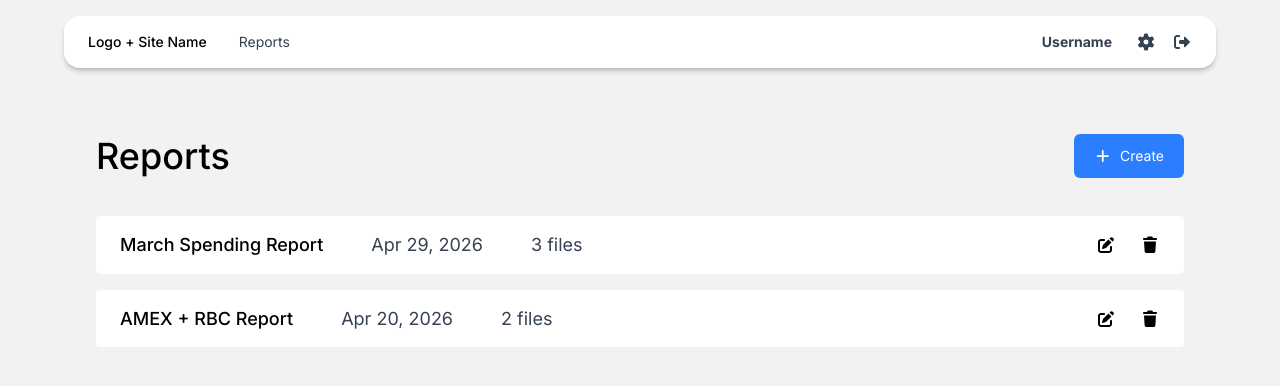
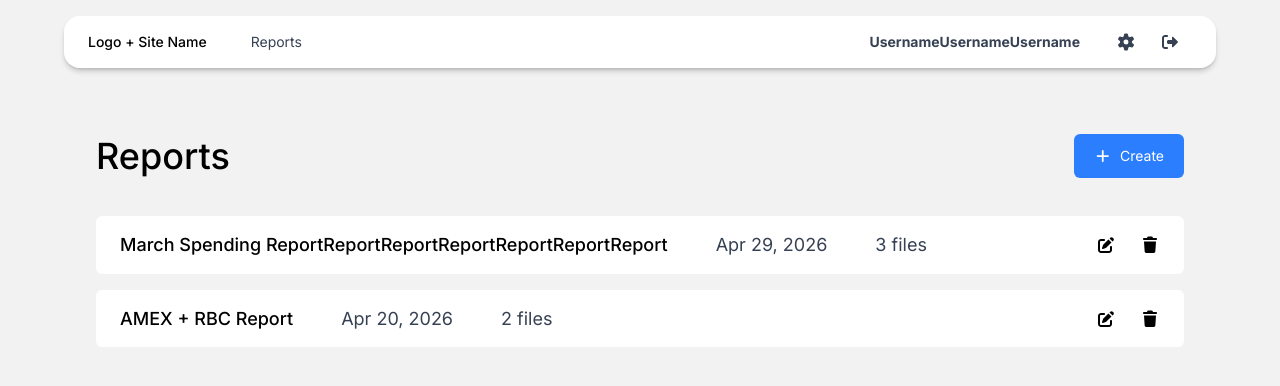
Before and after one commit to bahees1/banking-insights-frontend, a Next.js app in the folder banking-insights-frontend/: page /reports in a window 1280 px wide. Shown: the top 386 px of the page. Built offline with nearby package versions, Linux system fonts and the light colour scheme.

Commit message:
made styling changes to navbar and reportcard

```diff
--- a/banking-insights-frontend/src/components/Navbar.tsx
+++ b/banking-insights-frontend/src/components/Navbar.tsx
@@ -1,32 +1,40 @@
 import { Menu, MenuButton, MenuItem, MenuItems } from "@headlessui/react";
 import { FontAwesomeIcon } from "@fortawesome/react-fontawesome";
 import { faGear, faSignOutAlt } from "@fortawesome/free-solid-svg-icons";
+import Link from "next/link";
 
 export default function Navbar() {
     return (
         <>
             {/* Desktop Navbar */}
-            <nav className="fixed top-4 left-1/2 z-50 hidden w-[90%] min-w-[400px] max-w-[1400px] -translate-x-1/2 rounded-2xl bg-white px-6 py-4 shadow-md min-[500px]:block">
+            <nav className="fixed top-4 left-1/2 z-50 hidden w-[90%] min-w-[400px] max-w-[1400px] -translate-x-1/2 rounded-2xl bg-white px-6 py-2 shadow-md min-[500px]:block">
                 <div className="flex min-w-[400px] flex-nowrap items-center justify-between gap-8">
                     <div className="flex shrink-0 items-center gap-8">
                         <div className="whitespace-nowrap text-sm font-medium">
                             Logo + Site Name
                         </div>
 
-                        <button className="whitespace-nowrap text-sm text-gray-700 transition-colors hover:text-black">
+                        <Link
+                            href="/reports"
+                            className="rounded-lg px-3 py-2 text-sm text-gray-700 transition-colors hover:bg-gray-100"
+                        >
                             Reports
-                        </button>
+                        </Link>
                     </div>
 
                     <div className="flex shrink-0 items-center gap-6">
                         <div className="whitespace-nowrap text-sm font-bold text-gray-700">
-                            Username
+                            UsernameUsernameUsername
                         </div>
+                        <div className="flex items-center">
+                            <button className="flex items-center gap-4 rounded-lg px-3 py-2 text-gray-700 transition-colors hover:bg-gray-100">
+                                <FontAwesomeIcon icon={faGear} />
+                            </button>
+                            <button className="flex items-center gap-4 rounded-lg px-3 py-2 text-gray-700 transition-colors hover:bg-gray-100">
+                                <FontAwesomeIcon icon={faSignOutAlt} />
+                            </button>
 
-                        <button className="flex shrink-0 items-center gap-4 text-md text-gray-700 transition-colors hover:text-black">
-                            <FontAwesomeIcon icon={faGear} />
-                            <FontAwesomeIcon icon={faSignOutAlt} />
-                        </button>
+                        </div>
                     </div>
                 </div>
             </nav>
@@ -48,14 +56,17 @@ export default function Navbar() {
                         className="absolute right-0 mt-4 w-48 origin-top-right rounded-xl bg-white p-2 shadow-lg ring-1 ring-black/5 transition duration-150 ease-out focus:outline-none focus:ring-0 data-[closed]:scale-95 data-[closed]:opacity-0"
                     >
                             <MenuItem>
-                                <button className="block w-full rounded-lg px-3 py-2 text-left text-sm text-gray-700 focus:outline-none focus:ring-0 data-[focus]:bg-gray-100">
+                                <Link
+                                    href="/reports"
+                                    className="block w-full rounded-lg px-3 py-2 text-left text-sm text-gray-700 focus:outline-none focus:ring-0 data-[focus]:bg-gray-100"
+                                >
                                     Reports
-                                </button>
+                                </Link>
                             </MenuItem>
 
                             <MenuItem>
                                 <div className="block w-full rounded-lg px-3 py-2 text-left text-sm font-bold text-gray-700 focus:outline-none focus:ring-0 data-[focus]:bg-gray-100">
-                                    Username
+                                    UsernameUsernameUsername
                                 </div>
                             </MenuItem>
 
--- a/banking-insights-frontend/src/components/ReportCard.tsx
+++ b/banking-insights-frontend/src/components/ReportCard.tsx
@@ -13,9 +13,9 @@ export default function ReportCard({
     fileCount,
 }: ReportCardProps) {
     return (
-        <div className="min-w-[320px] flex flex-col gap-4 bg-white px-6 py-4 rounded-sm md:flex-row md:items-center md:justify-between">
+        <div className="min-w-[320px] flex flex-row justify-between gap-4 bg-white px-6 py-4 rounded-md md:flex-row md:items-center">
             <div className="flex flex-col gap-2 md:flex-row md:items-center md:gap-12">
-                <p className="text-sm text-black font-medium">
+                <p className="text-sm text-black font-medium line-clamp-1">
                     {reportName}
                 </p>
 
--- a/banking-insights-frontend/src/pages/reports/index.tsx
+++ b/banking-insights-frontend/src/pages/reports/index.tsx
@@ -8,7 +8,7 @@ import CreateReportModal from "@/components/CreateReportModal";
 
 const reports = [
     {
-        reportName: "March Spending Report",
+        reportName: "March Spending ReportReportReportReportReportReportReport",
         dateCreated: "Apr 29, 2026",
         fileCount: 3,
     },
--- a/banking-insights-frontend/src/styles/globals.css
+++ b/banking-insights-frontend/src/styles/globals.css
@@ -181,12 +181,3 @@ h6 {
     font-size: 20px;
   }
 }
-
-@layer utilities {
-  .btn {
-    @apply bg-primary font-semibold text-white px-3 py-2 lg:px-4 rounded-[10px] hover:bg-accent transition-all duration-300 text-[16px] lg:text-[18px] shadow-md;
-  }
-  .btn-accent {
-    @apply bg-accent font-semibold text-white px-3 py-2 lg:px-4 rounded-[10px] hover:bg-[#1282A2] transition-all duration-300 text-[16px] lg:text-[18px] shadow-md;
-  }
-}
```
